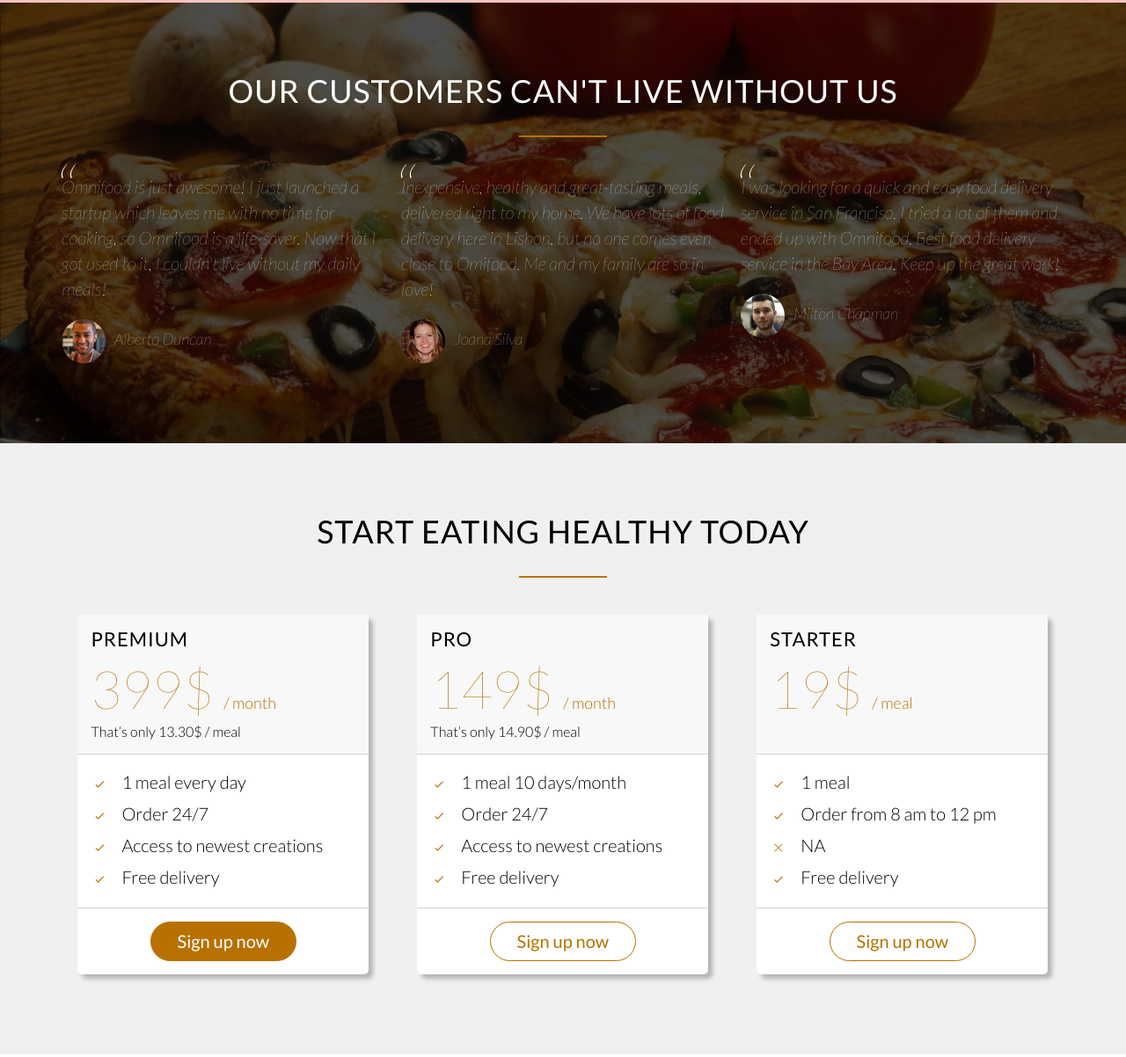
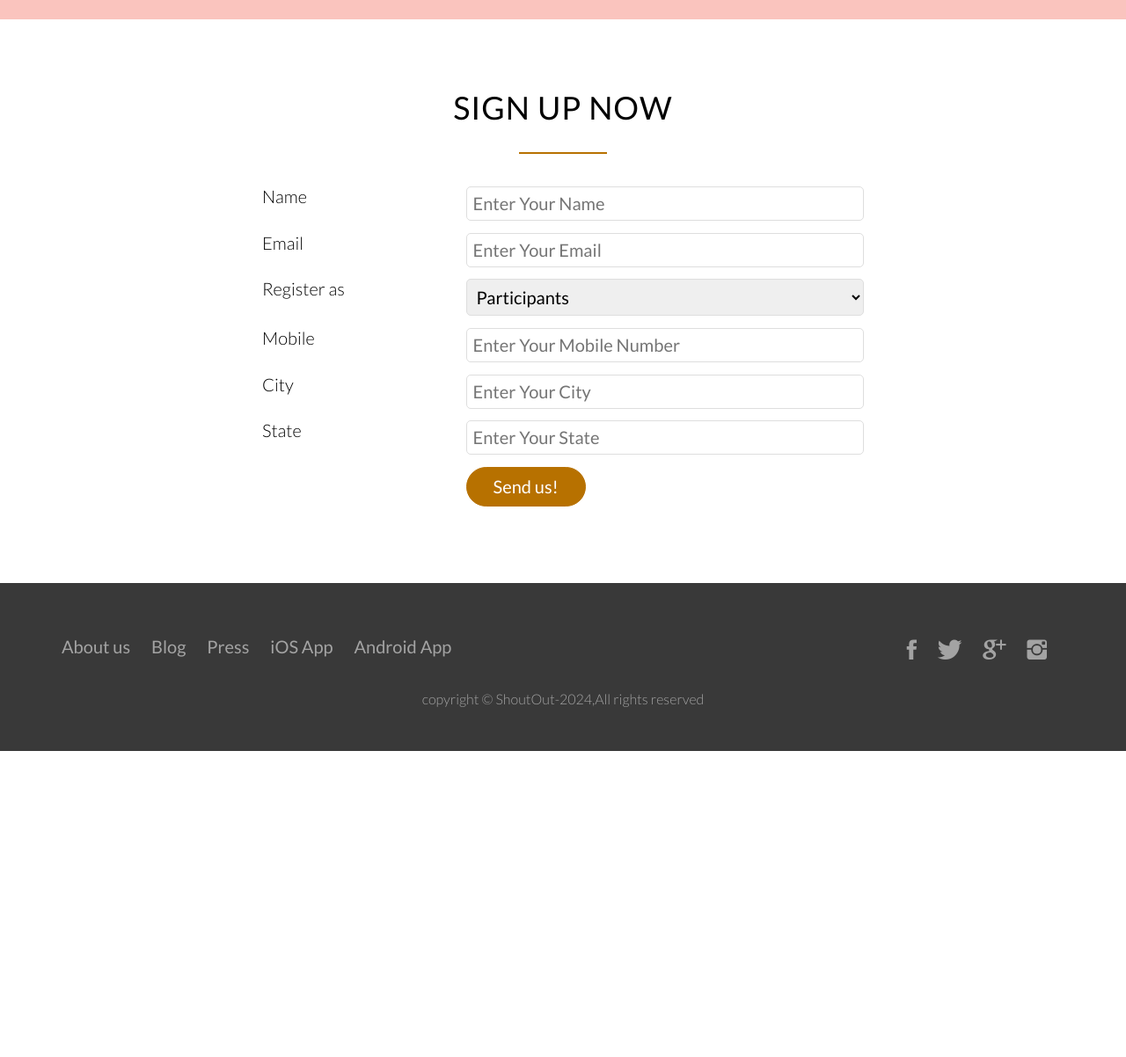
Before and after one commit to Ritesh2019/shoutout, a plain HTML site: page index.html in a window 1280 px wide. Shown: the part 3409-4611 px from the top of the page at 88% size. After the commit the page ends 4263 px from the top, so only its background shows below. Drawn offline with nearby package versions, Linux system fonts and the light colour scheme; files whose address does not match are found by name.

Commit message:
new work committed

```diff
--- a/index.html
+++ b/index.html
@@ -114,15 +114,15 @@
                 <div class="col span-1-of-2 step-box">
                     <div class="work-steps">
                         <div>1</div>
-                        <p>Choose the event plan that best fits your needs and sign up today.</p>
+                        <p>Explore latest events or register your own using our website.</p>
                     </div>
                     <div class="work-steps">
                         <div>2</div>
-                        <p>Explore latest events or register your own using our website. Or you can even call us!</p>
+                        <p>Sign in and register for the event Or you can even call us!</p>
                     </div>
                     <div class="work-steps">
                         <div>3</div>
-                        <p>Enjoy your event. See you the next time!</p>
+                        <p>Enjoy your event and keep visit our website for more latest events</p>
                     </div>
                     <a class="btn btn-border" href="#">Contact Us</a>
                 </div>
@@ -133,7 +133,7 @@
                 <h2>Know Us</h2>
             </div>
             <div class="row js--wp-3">
-                <div class="col span-1-of-3 box">
+                <div class="col span-1-of-3 box city-img">
                     <img src="resource/img/tanvi.jpeg" alt="tanvi">
                     <h3>Tanvi Jain</h3>
                     <div class="city-features">
@@ -141,7 +141,7 @@
                         Co-Founder
                     </div>
                 </div>
-                <div class="col span-1-of-3 box">
+                <div class="col span-1-of-3 box city-img">
                     <img src="resource/img/purvi.jpeg" alt="purvi">
                     <h3>Purvi Gogia</h3>
                     <div class="city-features">
@@ -149,7 +149,7 @@
                         Co-Founder
                     </div>
                 </div>
-                <div class="col span-1-of-3 box">
+                <div class="col span-1-of-3 box city-img">
                     <img src="resource/img/siddhi.jpeg" alt="siddhi">
                     <h3>Siddhi Malpani</h3>
                     <div class="city-features">
@@ -159,99 +159,7 @@
                 </div>
             </div>
         </section>
-        <section class="section-testimonials">
-            <div class="row">
-                <h2>Our customers can't live without us</h2>
-            </div>
-            <div class="row">
-                <div class="col span-1-of-3">
-                    <blockquote>
-                        Omnifood is just awesome! I just launched a startup which leaves me with no time for cooking, so Omnifood is a life-saver. Now that I got used to it, I couldn't live without my daily meals!
-                        <cite><img src="resource/img/customer-1.jpg" alt="Alberto Duncan">Alberto Duncan</cite>
-                    </blockquote>
-                </div>
-                <div class="col span-1-of-3">
-                    <blockquote>
-                        Inexpensive, healthy and great-tasting meals, delivered right to my home. We have lots of food delivery here in Lisbon, but no one comes even close to Omifood. Me and my family are so in love!
-                        <cite><img src="resource/img/customer-2.jpg" alt="Joana Silva">Joana Silva</cite>
-                    </blockquote>
-                </div>
-                <div class="col span-1-of-3">
-                    <blockquote>
-                        I was looking for a quick and easy food delivery service in San Franciso. I tried a lot of them and ended up with Omnifood. Best food delivery service in the Bay Area. Keep up the great work!
-                        <cite><img src="resource/img/customer-3.jpg" alt="Milton Chapman">Milton Chapman</cite>
-                    </blockquote>
-                </div>
-            </div>
-        </section>
-        <section class="section-plans js--section-plans" id="plans">
-            <div class="row">
-                <h2>Start eating healthy today</h2>
-            </div>
-            <div class="row">
-                <div class="col span-1-of-3">
-                    <div class="plan-box js--wp-4">
-                        <div>
-                           <h3>Premium</h3>
-                            <p class="meal-month">399$ <span>/ month</span></p>
-                            <p class="meal-daily">That’s only 13.30$ / meal</p>
-                        </div>
-                        <div>
-                            <ul>
-                                <li><i class="ion-ios-checkmark-empty icon-small"></i>1 meal every day</li>
-                                <li><i class="ion-ios-checkmark-empty icon-small"></i>Order 24/7</li>
-                                <li><i class="ion-ios-checkmark-empty icon-small"></i>Access to newest creations</li>
-                                <li><i class="ion-ios-checkmark-empty icon-small"></i>Free delivery</li>
-                            </ul>
-                        </div>
-                        <div>
-                            <a class="btn btn-full" href="#">Sign up now</a>
-                        </div>
-                    </div>
-                </div>
-                <div class="col span-1-of-3">
-                    <div class="plan-box">
-                        <div>
-                           <h3>Pro</h3>
-                            <p class="meal-month">149$ <span>/ month</span></p>
-                            <p class="meal-daily">That’s only 14.90$ / meal</p>
-                        </div>
-                        <div>
-                            <ul>
-                                <li><i class="ion-ios-checkmark-empty icon-small"></i>1 meal 10 days/month</li>
-                                <li><i class="ion-ios-checkmark-empty icon-small"></i>Order 24/7</li>
-                                <li><i class="ion-ios-checkmark-empty icon-small"></i>Access to newest creations</li>
-                                <li><i class="ion-ios-checkmark-empty icon-small"></i>Free delivery</li>
-                            </ul>
-                        </div>
-                        <div>
-                            <a class="btn btn-border" href="#">Sign up now</a>
-                        </div>
-                    </div>
-                </div>
-                <div class="col span-1-of-3">
-                    <div class="plan-box">
-                        <div>
-                           <h3>Starter</h3>
-                            <p class="meal-month">19$ <span>/ meal</span></p>
-                            <p class="meal-daily">&nbsp;</p>
-                        </div>
-                        <div>
-                            <ul>
-                                <li><i class="ion-ios-checkmark-empty icon-small"></i>1 meal</li>
-                                <li><i class="ion-ios-checkmark-empty icon-small"></i>Order from 8 am to 12 pm</li>
-                                <li><i class="ion-ios-close-empty icon-small"></i>NA</li>
-                                <li><i class="ion-ios-checkmark-empty icon-small"></i>Free delivery</li>
-                            </ul>
-                        </div>
-                        <div>
-                            <a class="btn btn-border" href="#">Sign up now</a>
-                        </div>
-                    </div>
-                </div>
-            </div>
 
-        </section>
         <section class="section-form js--section-form">
             <div class="row">
                 <h2>Sign up now</h2>
@@ -344,7 +252,7 @@
                 </div>
             </div>
             <div class="row">
-                <p>copyright &copy; ominfood-2024,All rights reserved</p>
+                <p>copyright &copy; ShoutOut-2024,All rights reserved</p>
             </div>
 
         </footer>
@@ -354,8 +262,3 @@
     </body>
 
 </html>
-
-<!--
-Also include links to facebook, twitter, google+ and Instagram accounts.
-
--->
--- a/resource/css/style.css
+++ b/resource/css/style.css
@@ -204,6 +204,7 @@ section{
 .ngo-text{
     font-family: "Passion+One";
 }
+
 .icon-big{
     display: inline-block;
     color: #b77100;
@@ -310,10 +311,11 @@ section{
 }
 
 .box img{
-    width: 70%;
+    width: 100%;
     height: 300px;
     margin-bottom: 15px;
 }
+
 
 .section-cities{
     background-color: #fac4be;
@@ -330,7 +332,9 @@ section{
     font-size: 120%;
     vertical-align: middle;
 }
-
+.city-img img{
+    width: 70%;
+}
 .section-testimonials{
     background-image:linear-gradient(rgba(0, 0, 0, 0.70),rgba(0, 0, 0, 0.70)),url(img/back-customers.jpg);
     background-size: cover;
```
